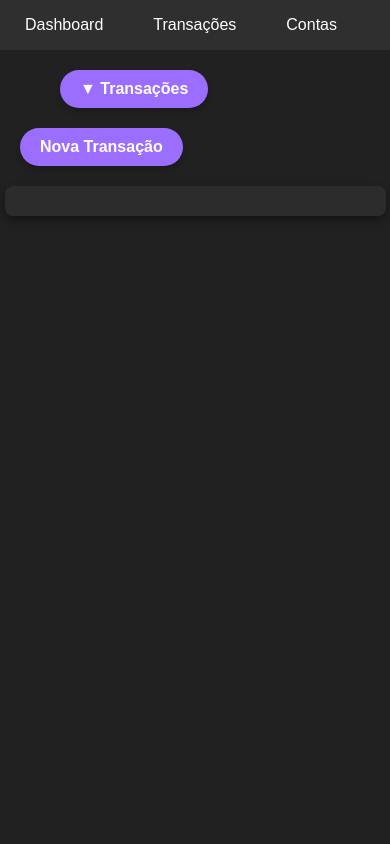
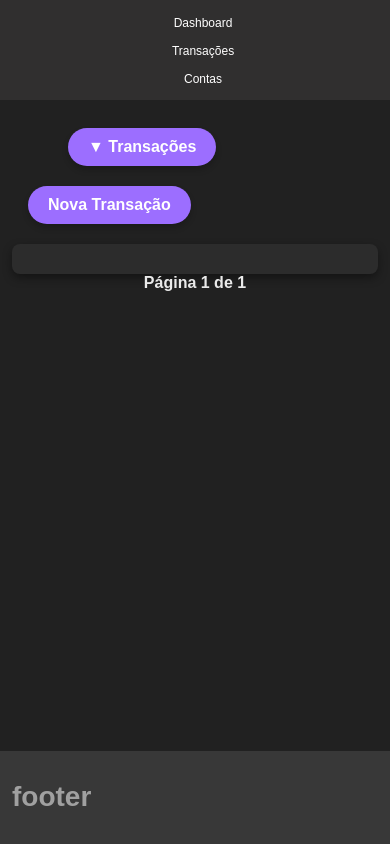
Before and after one commit to Leobatista96/app-financas, a Django app: page /transactions/ in a window 390 px wide. Run offline with Django 5.2, Linux system fonts and the light colour scheme; data that the repository does not hold is empty.

Commit message:
add pagination to transaction list

```diff
--- a/app/templates/base.html
+++ b/app/templates/base.html
@@ -1,18 +1,20 @@
 <!DOCTYPE html>
-<html lang="en">
+<html lang="pt-br">
 <head>
     <meta charset="UTF-8">
     <meta name="viewport" content="width=device-width, initial-scale=1.0">
     <title>Document</title>
-</head>
-
     <style>
+        /* Estilos gerais */
         body {
             font-family: 'Open Sans', sans-serif;
             background-color: #f7f7f7;
             color: rgb(2, 0, 0);
             margin: 0;
             padding: 0;
+            display: flex;
+            flex-direction: column;
+            min-height: 100vh; /* Garante que o corpo ocupe pelo menos a altura da tela */
         }
 
         header {
@@ -21,13 +23,26 @@
             text-align: center;
         }
 
-    nav {
+        main {
+            flex: 1; /* Faz o main ocupar todo o espaço disponível */
+            padding: 1rem;
+        }
+
+        .nav-content {
             background-color: #302f2f;
             color: white;
-        height: 50px;
+            height: auto; /* Ajusta a altura automaticamente */
+            width: 100%;
             display: flex;
+            flex-wrap: wrap;
             justify-content: space-between;
             align-items: center;
+            padding: 0.5rem;
+        }
+
+        .list-content {
+            display: flex;
+            flex-wrap: wrap;
         }
 
         nav ul {
@@ -35,17 +50,19 @@
             margin: 0;
             padding: 0;
             display: flex;
+            flex-wrap: wrap; /* Ajusta os itens automaticamente em telas menores */
+            justify-content: center; /* Centraliza os itens */
         }
 
         nav ul li {
             margin: 0 10px;
         }
 
-    nav ul li a{
+        nav ul li a {
             color: white;
             text-decoration: none;
             font-size: 16px;
-        padding: 15px;
+            padding: 10px 15px;
             transition: all 0.3s ease;
         }
 
@@ -58,22 +75,80 @@
         }
 
         nav ul li.active a:hover {
-        background-color: #999
+            background-color: #999;
+        }
+
+        .footer {
+            background-color: rgb(248, 2, 2);
+            color: white;
+            width: 100%;
+            text-align: center;
+            padding: 1rem 0;
+        }
+
+        /* Responsividade */
+        @media (max-width: 768px) {
+            .nav-content {
+                flex-direction: column; /* Alinha os itens verticalmente em telas menores */
+                text-align: center;
+            }
+
+            nav ul {
+                flex-direction: column; /* Deixa o menu em forma de lista vertical */
+                padding: 0;
+            }
+
+            nav ul li {
+                margin: 5px 0;
+            }
+
+            nav ul li a {
+                font-size: 14px; /* Reduz um pouco o tamanho da fonte */
+            }
+
+            main {
+                padding: 0.5rem; /* Reduz margens internas para telas menores */
+            }
+
+            .footer {
+                font-size: 14px;
+            }
+        }
+
+        @media (max-width: 480px) {
+            nav ul li a {
+                font-size: 12px; /* Adapta para telas muito pequenas */
+                padding: 8px;
+            }
+
+            .footer {
+                font-size: 12px;
+            }
         }
     </style>
+</head>
 <body>
     <header>
+        <div class="nav-content">
             <nav>
+                <div class="list-content">
                     <ul>
                         <li><a href="{% url 'dashboard-url'%}">Dashboard</a></li>
                         <li><a href="{% url 'transaction-list'%}">Transações</a></li>
-                <li><a href="">Contas</a></li>
+                        <li><a href="#">Contas</a></li>
                     </ul>
+                </div>
             </nav>
+        </div>
     </header>
     <main>
         {% block content %}
         {% endblock %}
     </main>
+    <footer>
+        <div class="footer">
+            <h1>footer</h1>
+        </div>
+    </footer>
 </body>
 </html>
--- a/finances/templates/transaction.html
+++ b/finances/templates/transaction.html
@@ -177,9 +177,28 @@
         display: block;
     }
 
-</style>
 
 
+    .pagination {
+        display: flex;
+        justify-content: center;
+        gap: 10px;
+    }
+    .pagination a {
+        text-decoration: none;
+        padding: 5px 10px;
+        background-color: #007bff;
+        color: white;
+        border-radius: 5px;
+    }
+    .pagination a:hover {
+        background-color: #0056b3;
+    }
+    .pagination span {
+        font-weight: bold;
+    }
+
+</style>
 
 <div class="dropdown">
     <button class="button">
@@ -226,7 +245,7 @@
                             <td>{{ transaction.account }} </td>
                             <td class="value-positive">{{ transaction.value }} </td>
                             <td class="actions">
-                                <button><a href=" {% url 'transaction-update' pk=transaction.pk %}">Editar</a></button>
+                                <button><a href="{% url 'transaction-update' pk=transaction.pk %}">Editar</a></button>
                                 <button> <a href="{% url 'transaction-delete' pk=transaction.pk %}">Excluir</a></button>
                             </td>
                         </tr>
@@ -237,4 +256,18 @@
     {% endif %}
 </div>
 
+<div class="pagination">
+    {% if page_obj.has_previous %}
+        <a href="?page=1">Primeira</a>
+        <a href="?page={{ page_obj.previous_page_number }}">Anterior</a>
+    {% endif %}
+
+    <span>Página {{ page_obj.number }} de {{ page_obj.paginator.num_pages }}</span>
+
+    {% if page_obj.has_next %}
+        <a href="?page={{ page_obj.next_page_number }}">Próxima</a>
+        <a href="?page={{ page_obj.paginator.num_pages }}">Última</a>
+    {% endif %}
+</div>
+
 {% endblock %}
--- a/finances/views.py
+++ b/finances/views.py
@@ -15,15 +15,18 @@ class TransactionListView(ListView):
     model = Transaction
     template_name = 'transaction.html'
     context_object_name = 'transactions'
+    paginate_by = 6
 
+    # def get_queryset(self):
+    #     transactions = super().get_queryset()
+    #     search = self.request.GET.get('search')
+    #     if search:
+    #         transactions = transactions.filter(
+    #             category__category__icontains=search)
+    #         return transactions
+    #     return Transaction.objects.all()
     def get_queryset(self):
-        transactions = super().get_queryset()
-        search = self.request.GET.get('search')
-        if search:
-            transactions = transactions.filter(
-                category__category__icontains=search)
-            return transactions
-        return Transaction.objects.all()
+        return Transaction.objects.all().order_by('id')
 
 
 class TransactionCreateView(CreateView):
```
Also changed, not shown: finances/templates/transaction_update.html (line endings or trailing spaces). Lines whose indentation alone changed are shown as unchanged.
